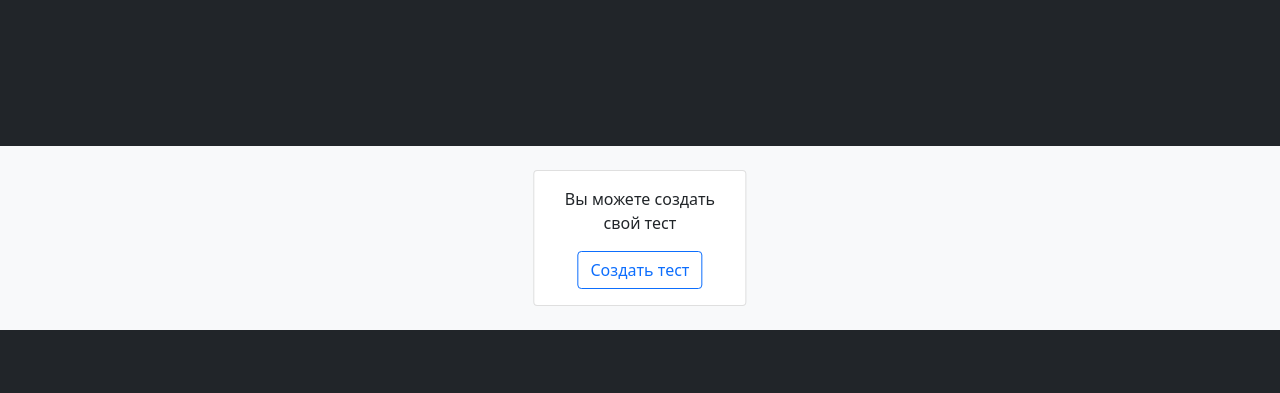
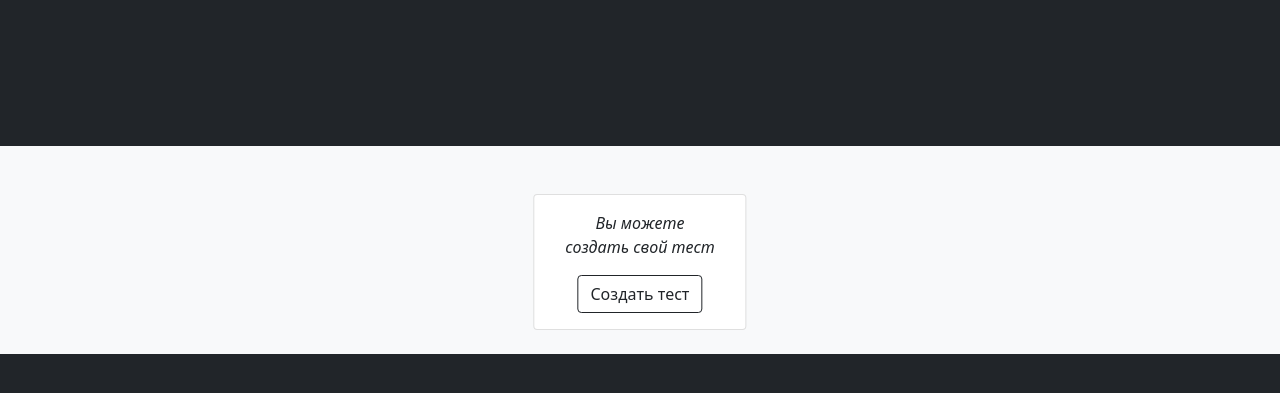
Before and after one commit to felix-firwald/freequiz, a Django app: page / in a window 1280 px wide. Shown: the part 254-647 px from the top of the page. Run offline with Django 3.2, Linux system fonts and the light colour scheme; data that the repository does not hold is empty.

Commit message:
bugs fixed

```diff
--- a/Freequiz/Freequiz/settings.py
+++ b/Freequiz/Freequiz/settings.py
@@ -39,6 +39,7 @@ INSTALLED_APPS = [
     'django.contrib.sessions',
     'django.contrib.messages',
     'django.contrib.staticfiles',
+    'debug_toolbar',
 ]
 
 MIDDLEWARE = [
@@ -49,6 +50,7 @@ MIDDLEWARE = [
     'django.contrib.auth.middleware.AuthenticationMiddleware',
     'django.contrib.messages.middleware.MessageMiddleware',
     'django.middleware.clickjacking.XFrameOptionsMiddleware',
+    'debug_toolbar.middleware.DebugToolbarMiddleware'
 ]
 
 ROOT_URLCONF = 'Freequiz.urls'
--- a/core/views.py
+++ b/Freequiz/core/views.py
@@ -5,5 +5,5 @@ def page_not_found(request, exception):
     return render(request, 'core/404.html', {'path': request.path}, status=404)
 
 
-def internal_server_error(request, exception):
+def internal_server_error(request):
     return render(request, 'core/500.html', {'path': request.path}, status=500)
--- /dev/null
+++ b/Freequiz/static/visual.css
@@ -0,0 +1,8 @@
+.blocks {
+    transition: all .4s;
+}
+
+.blocks:hover {
+    background-color: rgb(244, 246, 255);
+    transition: all .4s;
+}
--- a/Freequiz/templates/base.html
+++ b/Freequiz/templates/base.html
@@ -11,6 +11,7 @@
             rel="stylesheet"
             integrity="sha384-+0n0xVW2eSR5OomGNYDnhzAbDsOXxcvSN1TPprVMTNDbiYZCxYbOOl7+AMvyTG2x"
             crossorigin="anonymous">
+        <link rel="stylesheet" type="text/css" href="static/visual.css">
         <link rel="icon" type="image/png" sizes="32x32" href="{% static 'img/fav/favicon-32x32.png' %}">
         <link rel="icon" type="image/png" sizes="16x16" href="{% static 'img/fav/favicon-16x16.png' %}">
         <meta name="msapplication-TileColor" content="#000">
@@ -21,7 +22,7 @@
         </title>
     </head>
     <body class="bg-dark">
-        <div class="container top-50 start-0 bg-light">
+        <div class="container top-50 start-0 bg-green">
             <div class="row position-absolute top-0 start-50">
                 <div class="col-2 top-50 start-0">
                     <img
--- a/Freequiz/templates/index.html
+++ b/Freequiz/templates/index.html
@@ -5,25 +5,28 @@
 {% endblock %}
 
 {% block content %}
+    <br>
     {% for test in tests %}
         <div class="card col-4 top-50 start-50 translate-middle-x">
-            <div class="card-body">
-                <h4 class="card-title">{{ test.name }}</h4>
-                <hr>
-                <p class="card-text">{{ test.description }}</p>
-                <a class="btn btn-primary" href="{% url 'tests:quiz' test.slug %}">Пройти</a>
+            <div class="blocks">
+                <div class="card-body">
+                    <h4 class="card-title">{{ test.name }}</h4>
+                    <hr>
+                    <p class="card-text">{{ test.description }}</p>
+                    <a class="btn btn-outline-primary" href="{% url 'tests:quiz' test.slug %}">Пройти тест</a>
+                </div>
             </div>
         </div>
         <br>
     {% endfor %}
     <br>
-    <div class="card col-2 top-50 start-50 translate-middle-x">
+    <div class="card bg-white col-2 top-50 start-50 translate-middle-x">
         <div class="card-body">
             <div class="container">
                 <div class="row">
                     <div class="col text-center">
-                        <p class="card-text">Вы можете создать свой тест</p>
-                        <a class="btn btn-outline-primary" href="{% url 'tests:create_quiz' %}">Создать тест</a>
+                        <p class="card-text font-weight-bold"><i>Вы можете создать свой тест</i></p>
+                        <a class="btn btn-outline-dark" href="{% url 'tests:create_quiz' %}">Создать тест</a>
                     </div>
                 </div>
             </div>
```
Also changed, not shown: Freequiz/core/__init__.py (added), Freequiz/core/admin.py (renamed from core/admin.py), Freequiz/core/apps.py (renamed from core/apps.py), Freequiz/core/migrations/__init__.py (added).
